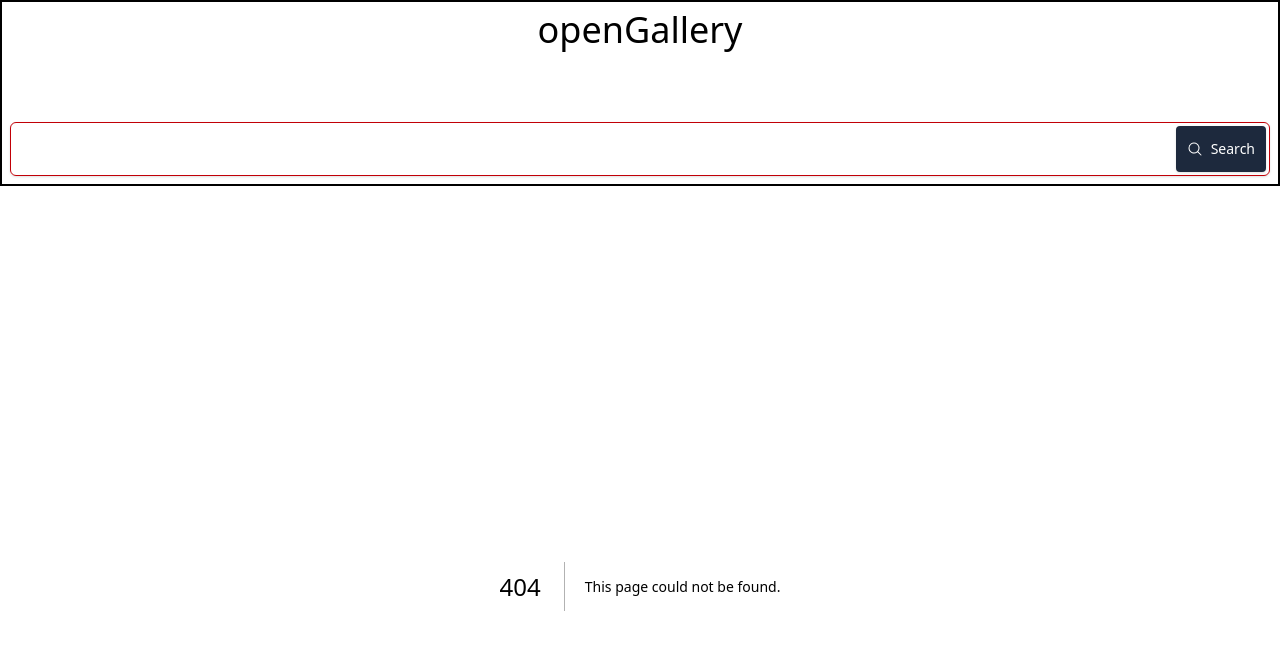
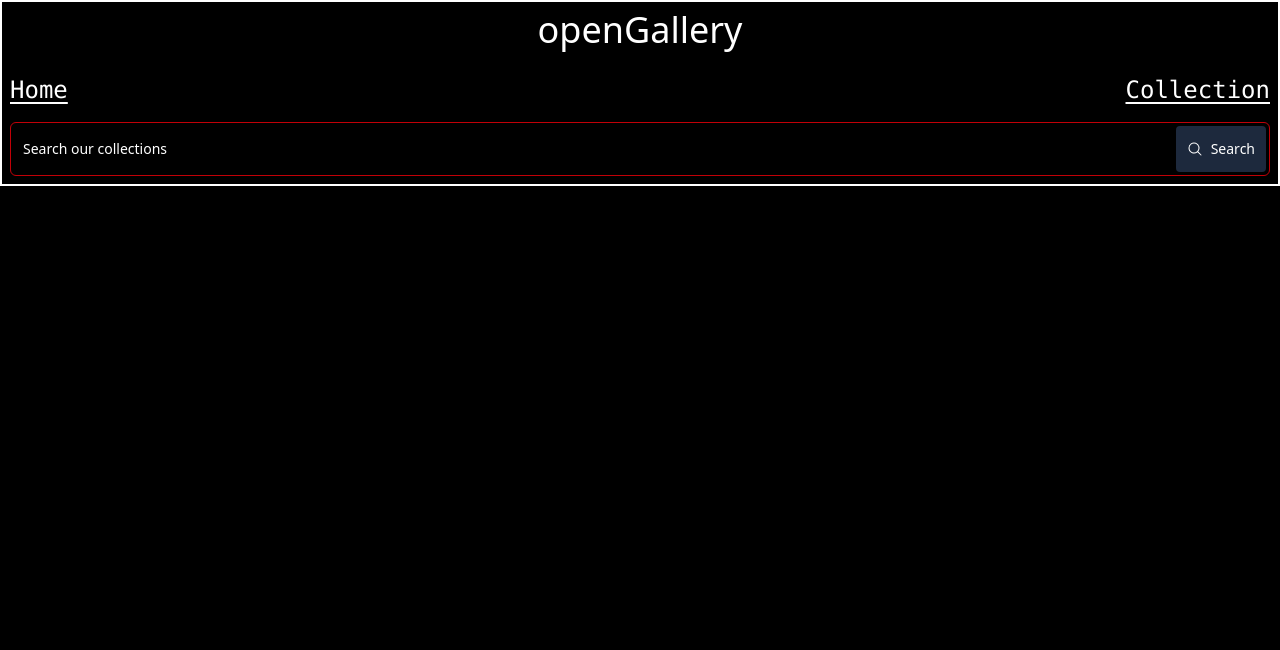
Before and after one commit to pooch1e/open-curator, a Next.js app: page /collection in a window 1280 px wide. Before the commit this address had no page. Shown: the top 650 px of the page. Built offline with nearby package versions, Linux system fonts and the light colour scheme.

Commit message:
init collection page and files

```diff
--- /dev/null
+++ b/app/collection/layout.tsx
@@ -0,0 +1,14 @@
+import '../app.css'
+export default function RootLayout({
+  children,
+}: {
+  children: React.ReactNode;
+}) {
+  return (
+    <html lang="en">
+      <body className='bg-black text-white'>
+        <main>{children}</main>
+      </body>
+    </html>
+  );
+}
--- /dev/null
+++ b/app/collection/loading.tsx
@@ -0,0 +1,7 @@
+export default function Loading() {
+  return (
+    <div className="p-6">
+      <h1 className="text-2xl font-bold mb-4">Loading Collection Data...</h1>
+    </div>
+  );
+}
--- /dev/null
+++ b/app/collection/page.tsx
@@ -0,0 +1,5 @@
+export default function CollectionPage() {
+  return <div className="border-2 h-dvh p-2">
+
+  </div>;
+}
```
Also changed, not shown: app/collection/collectionClient.tsx (added).
